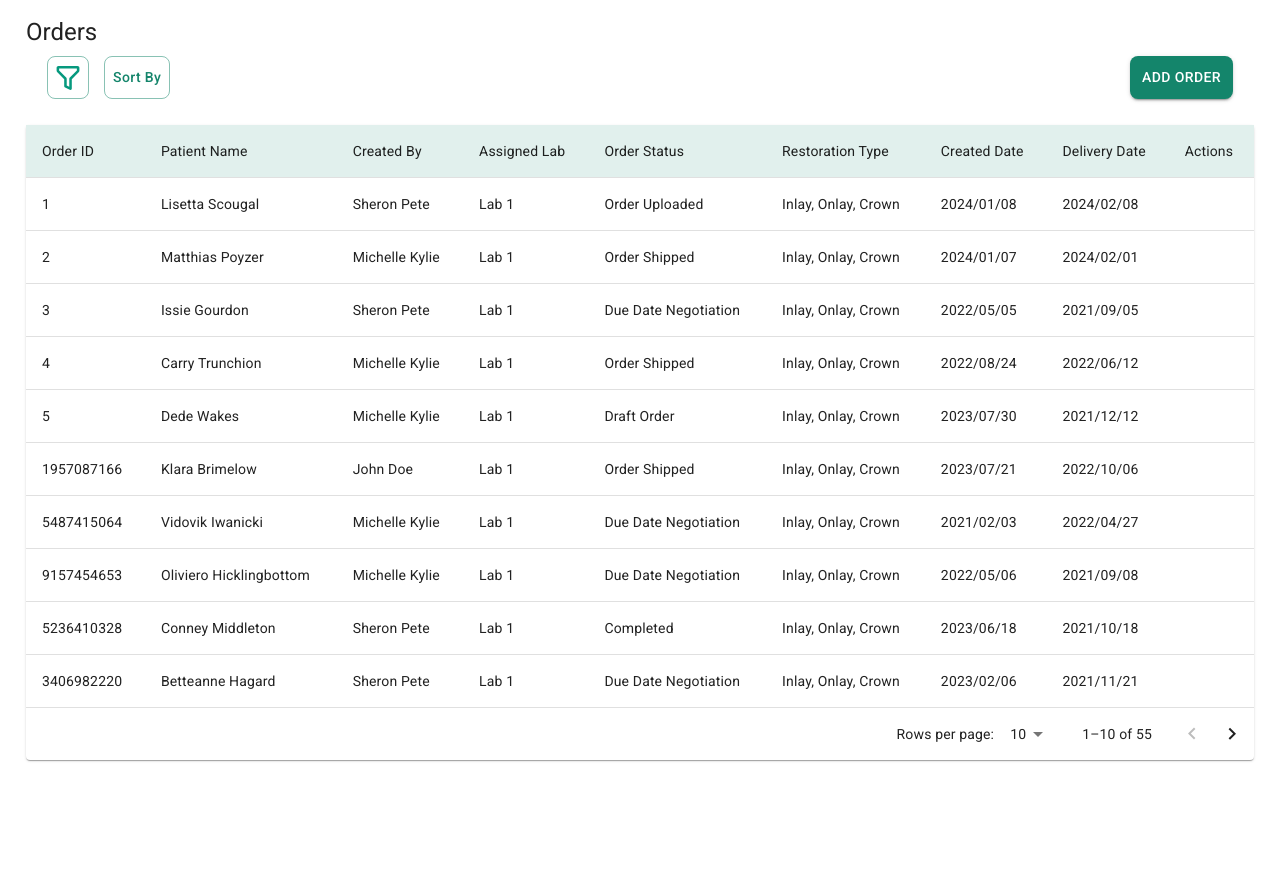
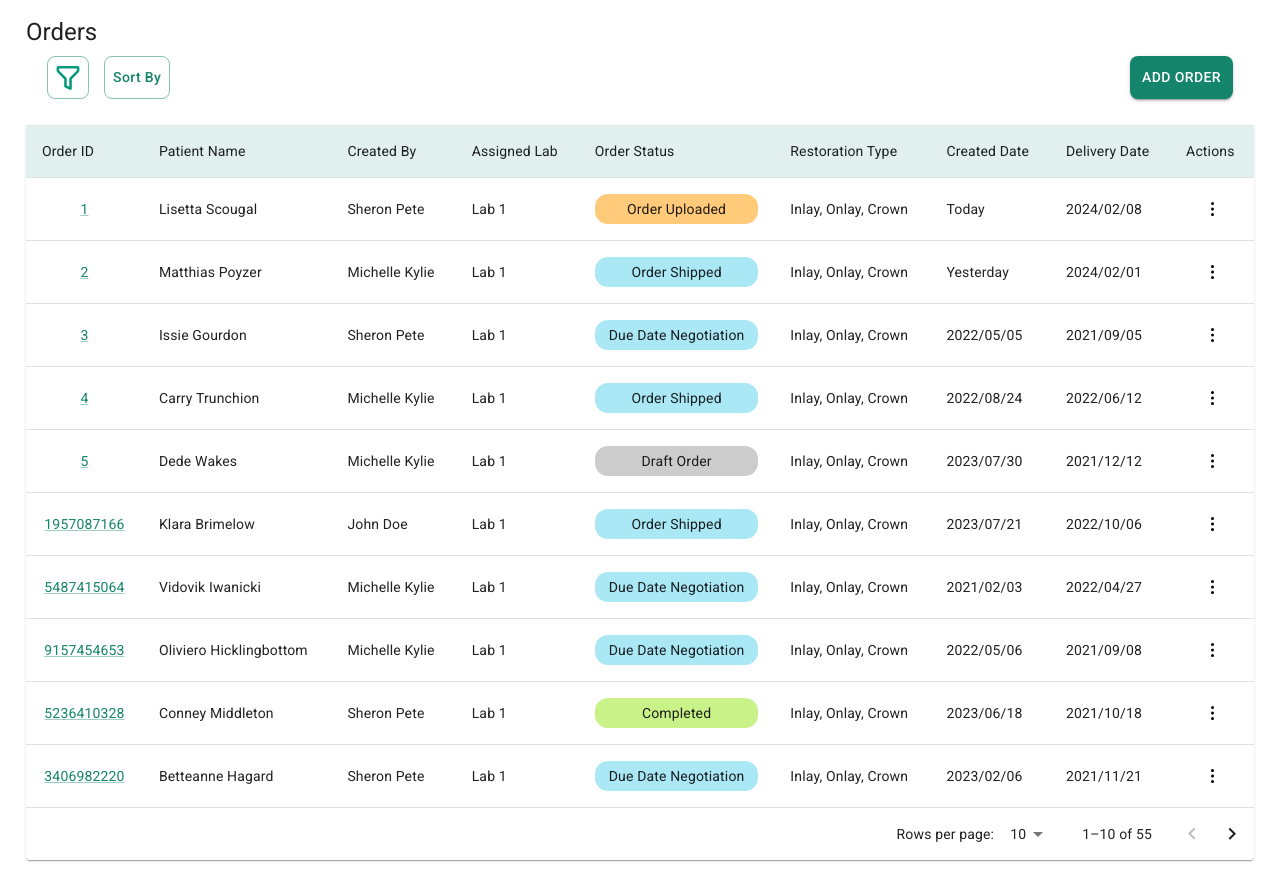
Before and after one commit to shivamkumar-materialplus/gc-table, a React (Create React App) app: page / in a window 1280 px wide. Before the commit the page ends 800 px from the top, so only its background shows below. Built offline with nearby package versions, Linux system fonts and the light colour scheme.

Commit message:
modified rows as per design

```diff
--- a/src/components/Table-new/TableRow.tsx
+++ b/src/components/Table-new/TableRow.tsx
@@ -1,6 +1,11 @@
 import React from 'react';
 
-import { TableCell, TableRow } from '@mui/material';
+import { Box, Link, TableCell, TableRow, Tooltip, tooltipClasses } from '@mui/material';
+import { Link as RouterLink } from 'react-router-dom';
+import { COLOR } from '../../utils/constants';
+import { formatDate, getColor } from '../../utils/helpers';
+import ActionButtonMenu from '../Table/ActionButtonMenu';
+import OrderJourneyPopper from '../Table/OrderJourneyPopper';
 
 interface Column {
   id: string;
@@ -12,13 +17,73 @@ interface TableRowProps {
   columns: Column[];
 }
 const TableRowComponent: React.FC<TableRowProps> = ({ row, columns }) => {
-  console.log(row)
   return (
-    <TableRow>
-      {columns.map((column) => (
-        <TableCell key={column.id}>{row[column.id]}</TableCell>
-      ))}
-    </TableRow>
+    // <TableRow>
+    //   {columns.map((column) => (
+    //     <TableCell key={column.id}>{row[column.id]}</TableCell>
+    //   ))}
+    // </TableRow>
+    <React.Fragment key={row.order_id}>
+      <TableRow hover tabIndex={-1} key={row.order_id}>
+        <TableCell align="center">
+          <Link component={RouterLink} to={`/order/${row.order_id}`}>
+            {row.order_id}
+          </Link>
+        </TableCell>
+        <TableCell>{row.patient_name}</TableCell>
+        <TableCell>{row.created_by}</TableCell>
+        <TableCell>{row.assigned_lab}</TableCell>
+        <TableCell align="center">
+          <Tooltip
+            placement="top"
+            arrow
+            slotProps={{
+              tooltip: {
+                sx: {
+                  padding: 0,
+                  marginBottom: '10px',
+                  maxWidth: 'none',
+                  '& .MuiTooltip-arrow': {
+                    color: COLOR.LIGHT_GREEN,
+                  },
+                  '& .MuiTooltip-tooltipPlacementTop': {
+                    marginBottom: '6px',
+                  }
+                },
+              },
+              popper: {
+                sx: {
+                  [`&.${tooltipClasses.popper}[data-popper-placement*="top"] .${tooltipClasses.tooltip}`]:
+                  {
+                    marginBottom: '6px',
+                  },
+                }
+              }
+            }}
+            title={
+              <OrderJourneyPopper order_journey={row.order_journey} />
+            }
+          >
+            <Box
+              sx={{
+                backgroundColor: getColor(row.order_status),
+                borderRadius: '13px',
+                padding: '5px 10px',
+                minWidth: 'max-content',
+              }}
+            >
+              {row.order_status}
+            </Box>
+          </Tooltip>
+        </TableCell>
+        <TableCell>{row.restoration_type}</TableCell>
+        <TableCell>{formatDate(row.created_date)}</TableCell>
+        <TableCell>{formatDate(row.delivery_date)}</TableCell>
+        <TableCell align="center">
+          <ActionButtonMenu order_id={row.order_id} action_allowed={row.action_allowed} />
+        </TableCell>
+      </TableRow>
+    </React.Fragment >
   );
 };
 
--- a/src/pages/OrdersList.tsx
+++ b/src/pages/OrdersList.tsx
@@ -36,21 +36,7 @@ export default function OrdersList() {
         //   `https://api.example.com/data?search=${searchText}&page=${page + 1}&perPage=${rowsPerPage}`
         // );
         // setData(response.data);
-        const cleanRows = data1.map(row => {
-          return {
-            order_id: row.order_id,
-            created_by: row.created_by,
-            assigned_lab: row.assigned_lab,
-            order_status: row.order_status,
-            created_date: row.created_date,
-            delivery_date: row.delivery_date,
-            patient_id: row.patient_id,
-            patient_name: row.patient_name,
-            restoration_type: row.restoration_type,
-            lab_information: row.lab_information,
-          }
-        });
-        setData(cleanRows);
+        setData(data1);
       } catch (error) {
         console.error('Error fetching data:', error);
       }
```
